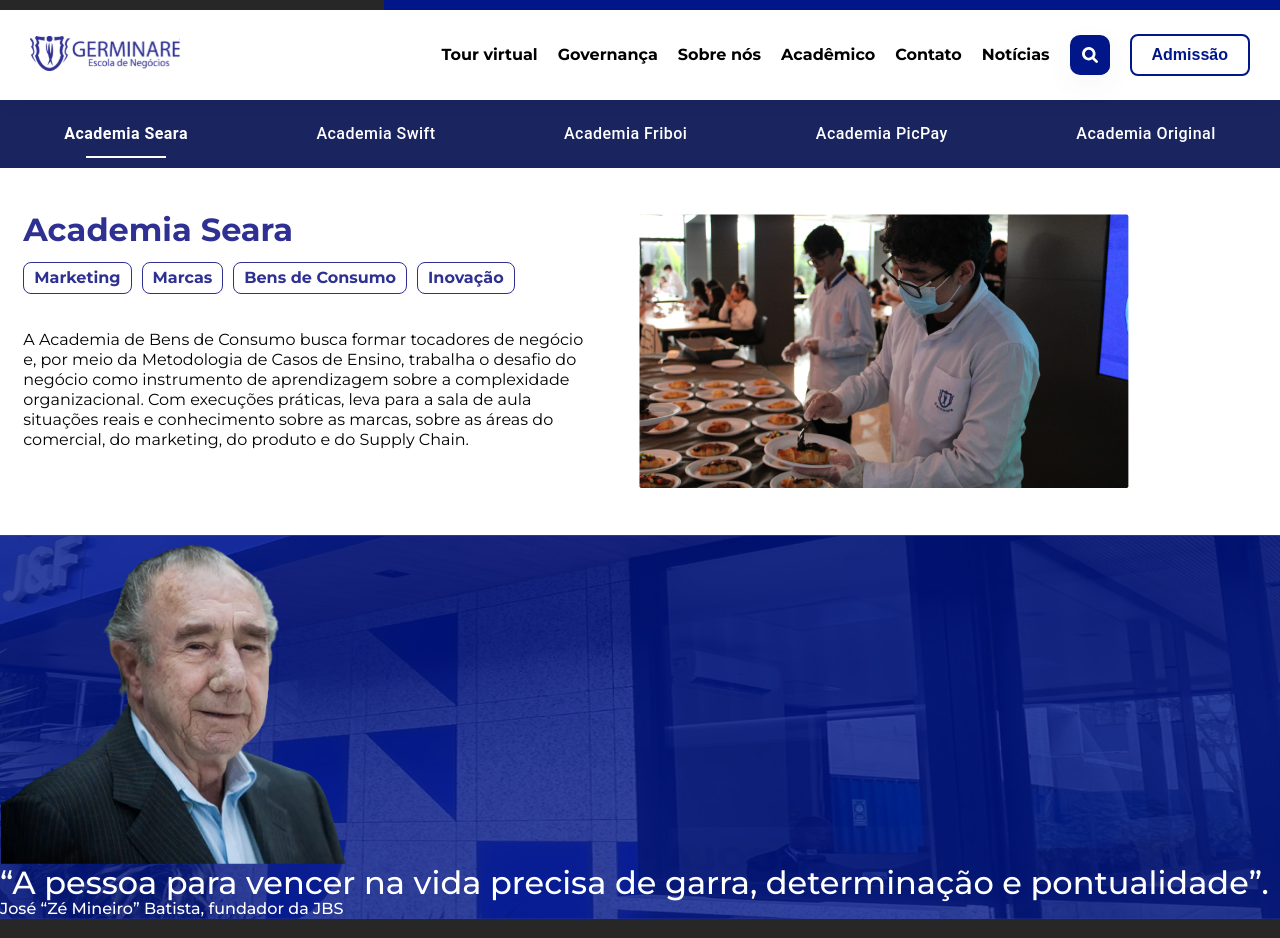
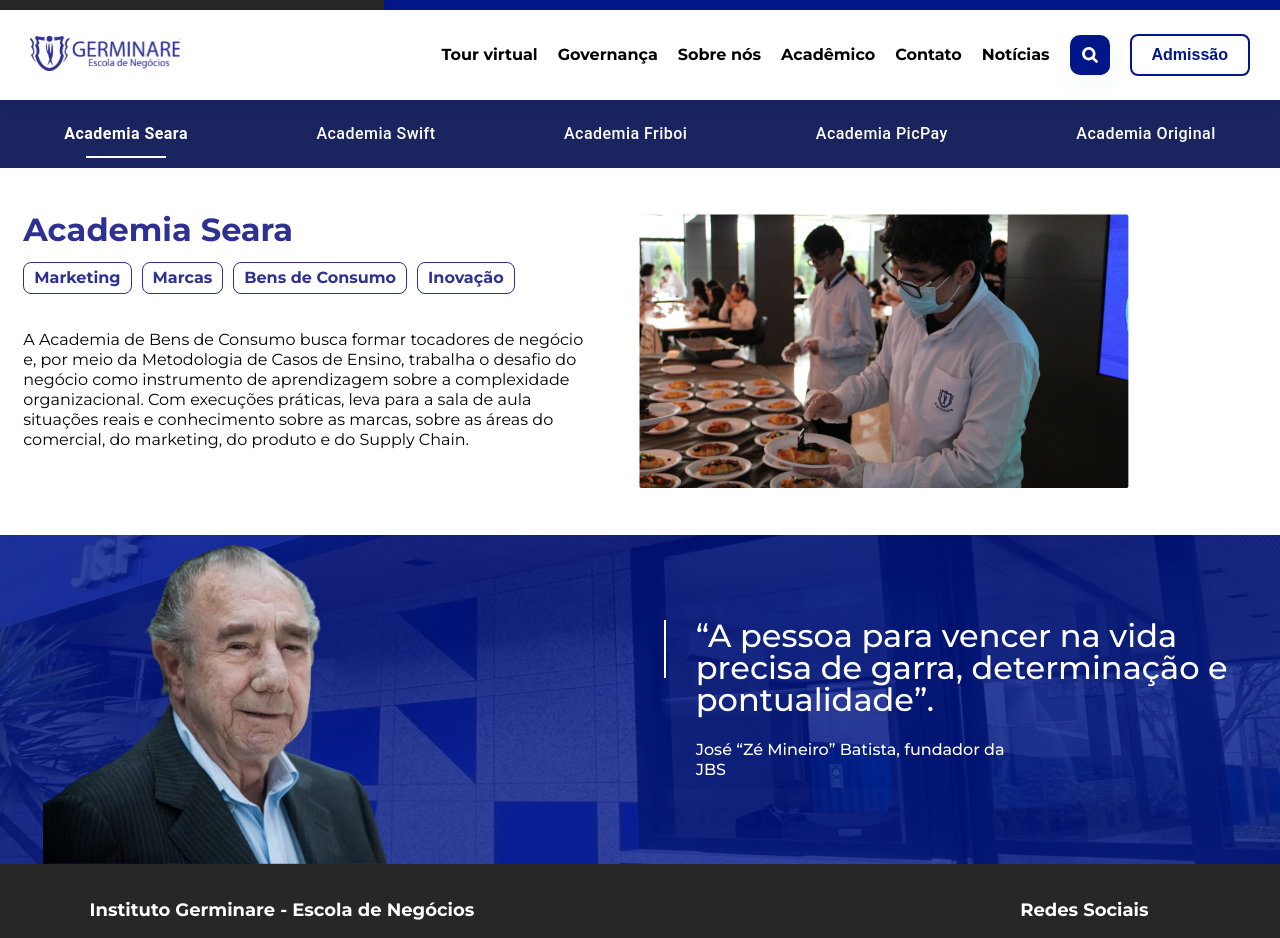
Before and after one commit to M1409/proposta-germinare, a React (Create React App) app: page /#/ in a window 1280 px wide. Shown: the top 938 px of the page. Built offline with nearby package versions, Linux system fonts and the light colour scheme.

Commit message:
feat/germinare/impactphrase

```diff
--- /dev/null
+++ b/src/Pages/AboutUs/Components/ImpactPhrase/ImpactPhrase.module.scss
@@ -0,0 +1,31 @@
+.ImpactPhraseSection{
+    display: flex;
+    align-items: center;
+    justify-content: space-around;
+
+    .ImpactPhraseDivider{
+        height: 58px;
+        width: 2px;
+        background-color: white;
+        margin-right: 30px;
+    }
+
+    .ImpactPhraseContainer{
+        display: flex;
+
+        #ImpactPhrase{
+            margin-bottom: 24px;
+        }
+    }
+}
+
+@media only screen and (max-width: 768px) {
+    .ImpactPhraseSection{
+        padding-top: 40px;
+        padding-bottom: 40px;
+        img{
+            display: none;
+        }
+    }
+
+}
--- a/src/Pages/AboutUs/Components/ImpactPhrase/ImpactPhrase.tsx
+++ b/src/Pages/AboutUs/Components/ImpactPhrase/ImpactPhrase.tsx
@@ -2,27 +2,33 @@
 import ImpactPhrase_background from './Assets/Images/ImpactPhrase_background.png'
 import ze_mineiro from './Assets/Images/ze_mineiro.png'
 import { Typography } from "../../../../Components"
+import styles from './ImpactPhrase.module.scss'
+
+import useWindowDimensions from "../../../../hooks/useWindowDimensions"
 
 export function ImpactPhrase() {
+
+    const {width} = useWindowDimensions()
+
+
     return (
-        <>
         <LayoutSection src={ImpactPhrase_background} color='rgba(1, 22, 137, 0.8)' height='fit-content'>
-                <img src={ze_mineiro} alt="" />
-
+            <div className={styles.ImpactPhraseSection}>
+                <img src={ze_mineiro} alt="zé mineiro" />
                 <div>
+                    <div className={styles.ImpactPhraseContainer}>
+                        <div className={styles.ImpactPhraseDivider}></div>
                         <div>
-                        <div></div>
-                        <Typography color='white' variant='TypographySubtitle' weight="500">
+                            <Typography color='white' variant='TypographySubtitle' weight="500" width={width <=769 ? '300px' : '542px'} id= {styles.ImpactPhrase}>
                                 “A pessoa para vencer na vida precisa de garra, determinação e pontualidade”.
                             </Typography>
-                    </div>
-
-                    <Typography color='white' variant='TypographyParagraph' weight="500">
+                            <Typography color='white' variant='TypographyParagraph' weight="500" width="309px">
                                 José “Zé Mineiro” Batista, fundador da JBS
                             </Typography>
                         </div>
+                    </div>
+                </div>
+            </div>
         </LayoutSection>
-        </>
-
     )
 }
```
Lines whose indentation alone changed are shown as unchanged.
